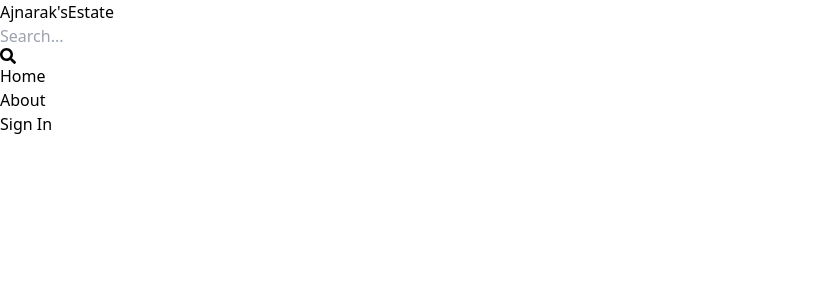
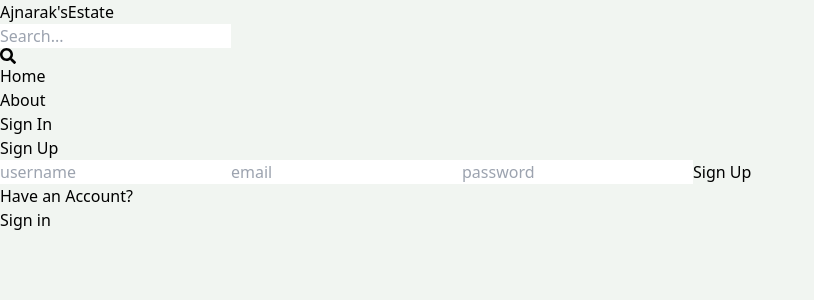
Before and after one commit to ajnarak911/Hao-Chapchap, a React (Vite) app in the folder client/: page /signUp in a window 1280 px wide. Shown: the top 300 px of the page, without its empty margins (0-814 px from the left). Built offline with nearby package versions, Linux system fonts and the light colour scheme.

Commit message:
Creating a signIn page UI

```diff
--- a/client/src/App.jsx
+++ b/client/src/App.jsx
@@ -1,6 +1,6 @@
 import { BrowserRouter, Routes, Route} from 'react-router-dom';
 import Signin from './pages/Signin';
-import Signup from './pages/Signup';
+import SignUp from './pages/SignUp';
 import About from './pages/About';
 import Profile from './pages/Profile';
 import Home from './pages/Home';
@@ -13,7 +13,7 @@
     <Routes>
       <Route path="/" element={<Home />} />
       <Route path="/sign-in" element={<Signin />} />
-      <Route path="/sign-up" element={<Signup />} />
+      <Route path="/signUp" element={<SignUp />} />
       <Route path="/about" element={<About />} />
       <Route path="/profile" element={<Profile />} />
     </Routes>
--- a/client/src/index.css
+++ b/client/src/index.css
@@ -1,3 +1,7 @@
 @tailwind base;
 @tailwind components;
 @tailwind utilities;
+
+body{
+    background-color: rgb(241, 245, 241);
+}
--- a/client/src/pages/Signup.jsx
+++ b/client/src/pages/Signup.jsx
@@ -1,7 +1,24 @@
-import React from 'react'
+import { Link } from 'react-router-dom'
 
-export default function Signup() {
+export default function SignUp() {
   return (
-    <div>Signup</div>
+    <div className='p-3 max-w-lg mx-auto'>
+      <h1 className='text-3xl text-center font-semibold my-7'>Sign Up</h1>
+      <form className='flex flex-col gap-4'>
+        <input type="text" placeholder='username'
+        className='border p-3 rounded-lg' id='username' />
+        <input type="email" placeholder='email'
+        className='border p-3 rounded-lg' id='email' />
+        <input type="password" placeholder='password'
+        className='border p-3 rounded-lg' id='password' />
+        <button className='bg-slate-700 text-white p-3 rounded-lg uppercase hover:opacity-95 disabled:opacity-50'>Sign Up</button>
+      </form>
+      <div className="flex gap-2 mt-5">
+        <p>Have an Account?</p>
+        <Link to={"/sign-in"}>
+          <span className='text-blue-700'>Sign in</span>
+        </Link>
+        </div>
+    </div>
   )
 }
```
